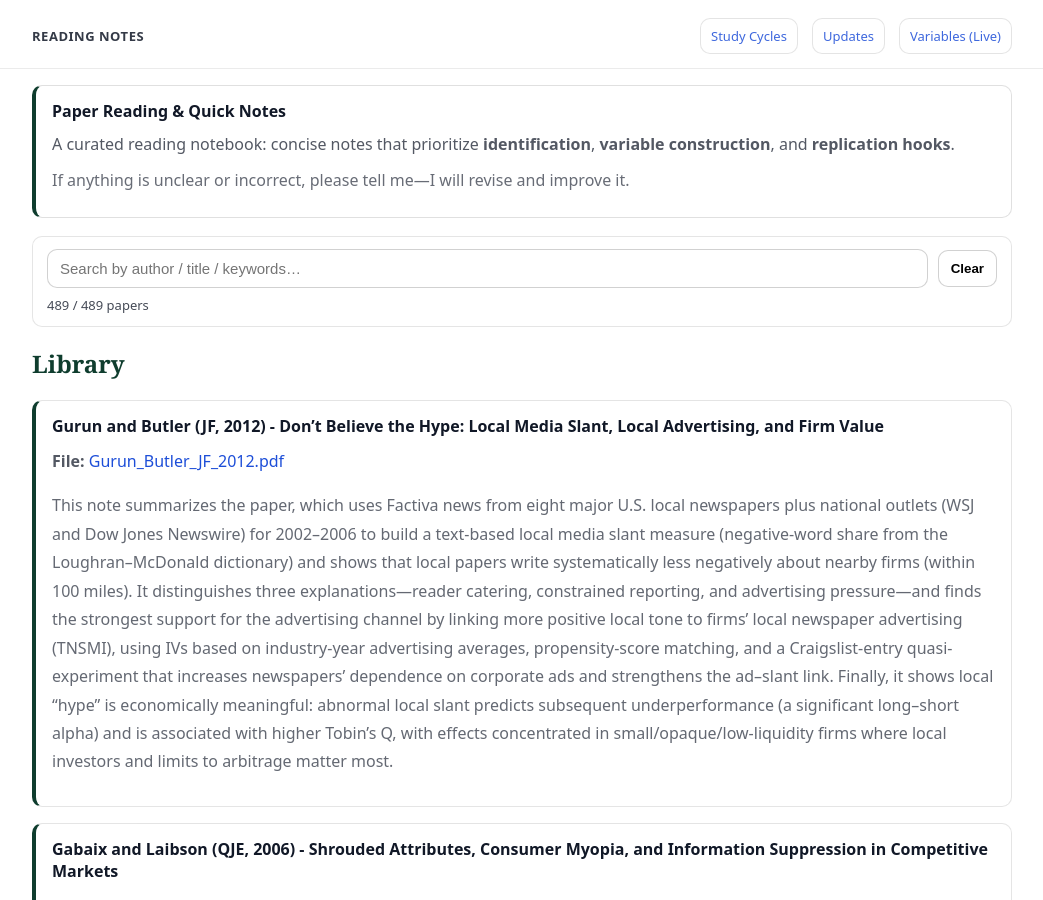
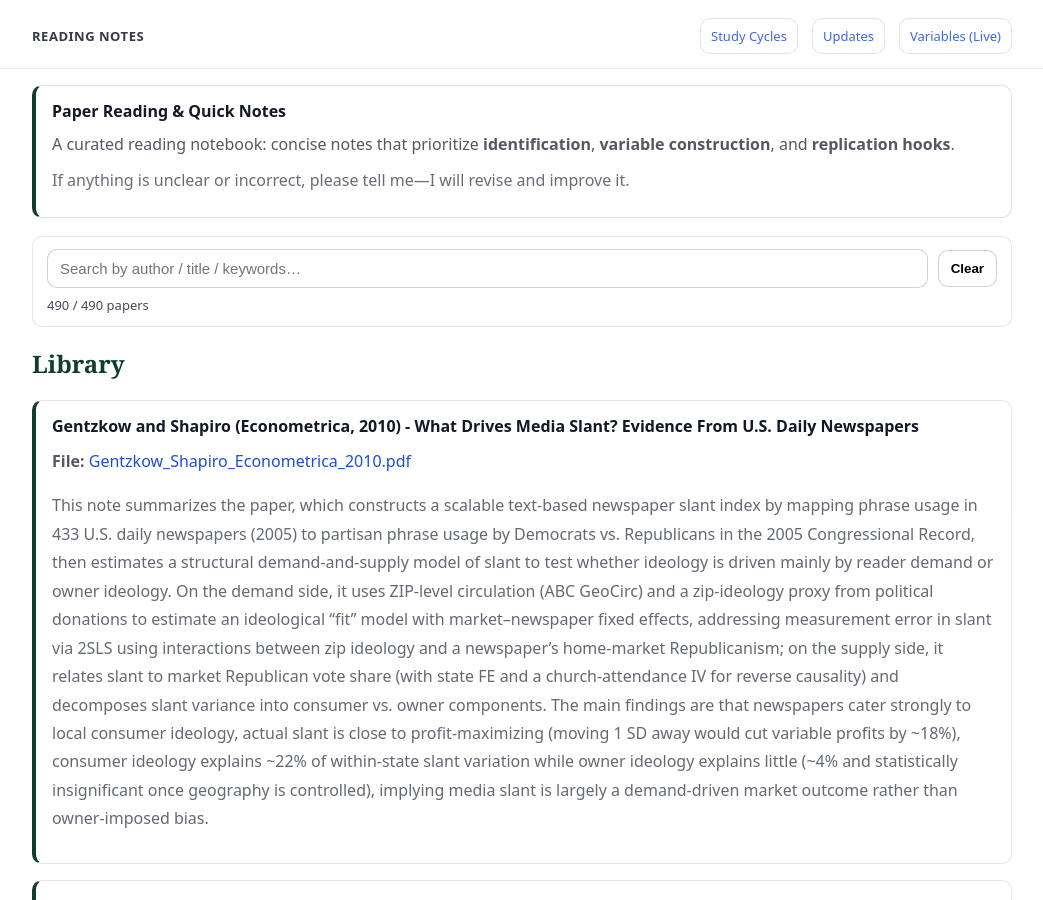
Before and after one commit to yaxinzn/study-archive, a Jekyll site: the page built from reading/index.md, in a window 1280 px wide and 900 px high. Shown: the whole window, without its empty margins (118-1161 px from the left). Built offline with Jekyll 4.4.1, drawn with Linux system fonts in a browser that asks for light colours.

Commit message:
Reading: add/update Gentzkow_Shapiro_Econometrica_2010.pdf

```diff
--- a/_data/reading.yml
+++ b/_data/reading.yml
@@ -1,3 +1,7 @@
+- title: "Gentzkow and Shapiro (Econometrica, 2010) - What Drives Media Slant? Evidence From U.S. Daily Newspapers"
+  file: "Gentzkow_Shapiro_Econometrica_2010.pdf"
+  desc: "This note summarizes the paper, which constructs a scalable text-based newspaper slant index by mapping phrase usage in 433 U.S. daily newspapers (2005) to partisan phrase usage by Democrats vs. Republicans in the 2005 Congressional Record, then estimates a structural demand-and-supply model of slant to test whether ideology is driven mainly by reader demand or owner ideology. On the demand side, it uses ZIP-level circulation (ABC GeoCirc) and a zip-ideology proxy from political donations to estimate an ideological “fit” model with market–newspaper fixed effects, addressing measurement error in slant via 2SLS using interactions between zip ideology and a newspaper’s home-market Republicanism; on the supply side, it relates slant to market Republican vote share (with state FE and a church-attendance IV for reverse causality) and decomposes slant variance into consumer vs. owner components. The main findings are that newspapers cater strongly to local consumer ideology, actual slant is close to profit-maximizing (moving 1 SD away would cut variable profits by ~18%), consumer ideology explains ~22% of within-state slant variation while owner ideology explains little (~4% and statistically insignificant once geography is controlled), implying media slant is largely a demand-driven market outcome rather than owner-imposed bias."
+
 - title: "Gurun and Butler (JF, 2012) - Don’t Believe the Hype: Local Media Slant, Local Advertising, and Firm Value"
   file: "Gurun_Butler_JF_2012.pdf"
   desc: "This note summarizes the paper, which uses Factiva news from eight major U.S. local newspapers plus national outlets (WSJ and Dow Jones Newswire) for 2002–2006 to build a text-based local media slant measure (negative-word share from the Loughran–McDonald dictionary) and shows that local papers write systematically less negatively about nearby firms (within 100 miles). It distinguishes three explanations—reader catering, constrained reporting, and advertising pressure—and finds the strongest support for the advertising channel by linking more positive local tone to firms’ local newspaper advertising (TNSMI), using IVs based on industry-year advertising averages, propensity-score matching, and a Craigslist-entry quasi-experiment that increases newspapers’ dependence on corporate ads and strengthens the ad–slant link. Finally, it shows local “hype” is economically meaningful: abnormal local slant predicts subsequent underperformance (a significant long–short alpha) and is associated with higher Tobin’s Q, with effects concentrated in small/opaque/low-liquidity firms where local investors and limits to arbitrage matter most."
```
Also changed, not shown: 1 other file.
